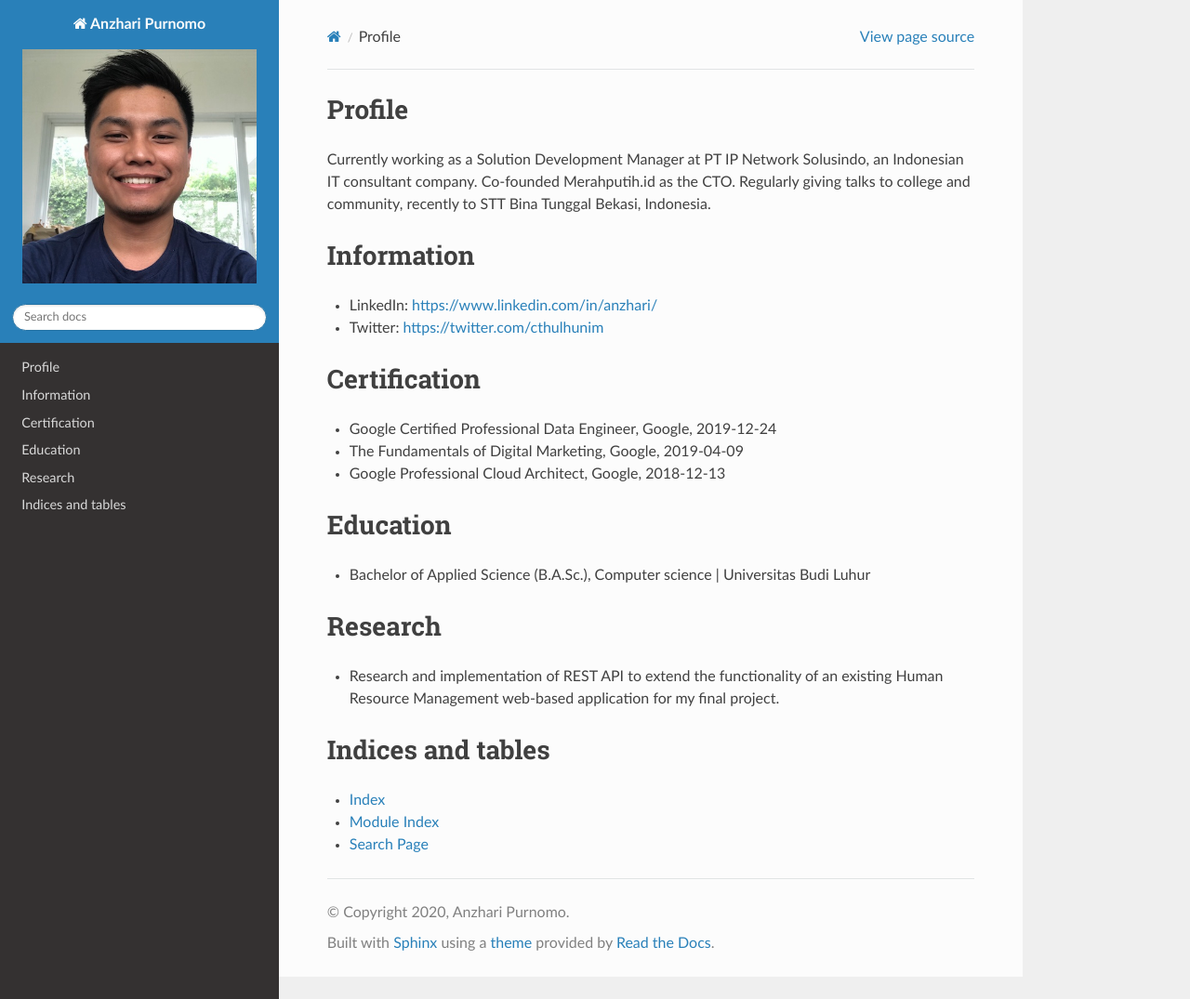
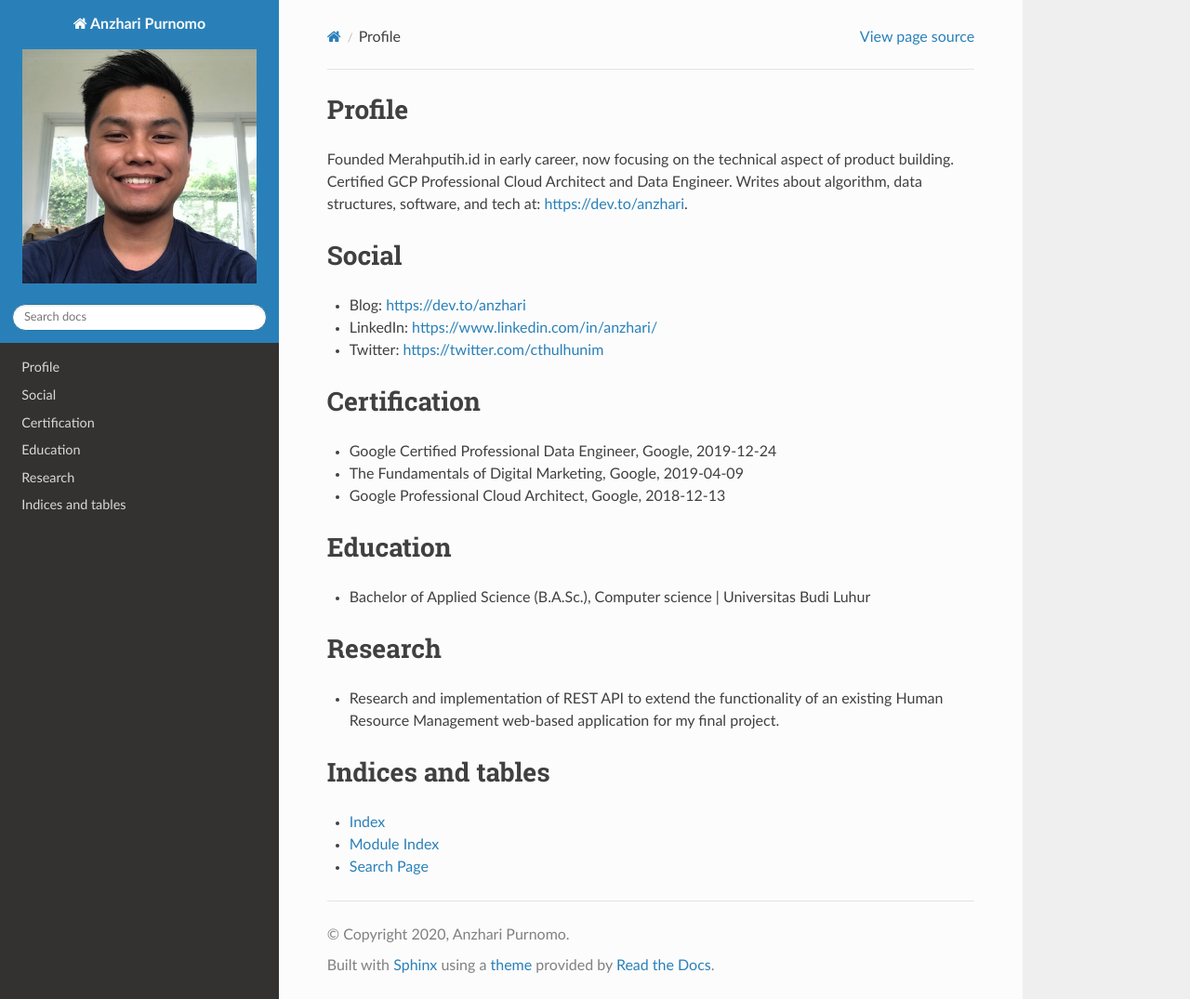
Before and after one commit to anzharip/sphinx-profile, a Sphinx documentation site: the page built from source/index.rst, in a window 1280 px wide and 1075 px high. Shown: the whole window at 93% size. Built offline with Sphinx 7.4.7 and the Read the Docs theme 2.0.0, drawn with Linux system fonts in a browser that asks for light colours.

Commit message:
Update profile

```diff
--- a/source/index.rst
+++ b/source/index.rst
@@ -10,12 +10,13 @@ Profile
    :maxdepth: 2
    :caption: Contents:
 
-Currently working as a Solution Development Manager at PT IP Network Solusindo, an Indonesian IT consultant company. Co-founded Merahputih.id as the CTO. Regularly giving talks to college and community, recently to STT Bina Tunggal Bekasi, Indonesia.
+Founded Merahputih.id in early career, now focusing on the technical aspect of product building. Certified GCP Professional Cloud Architect and Data Engineer. Writes about algorithm, data structures, software, and tech at: https://dev.to/anzhari.
 
 
-Information
+Social
 ===========================================
 
+* Blog: https://dev.to/anzhari
 * LinkedIn: https://www.linkedin.com/in/anzhari/
 * Twitter: https://twitter.com/cthulhunim
 
```
